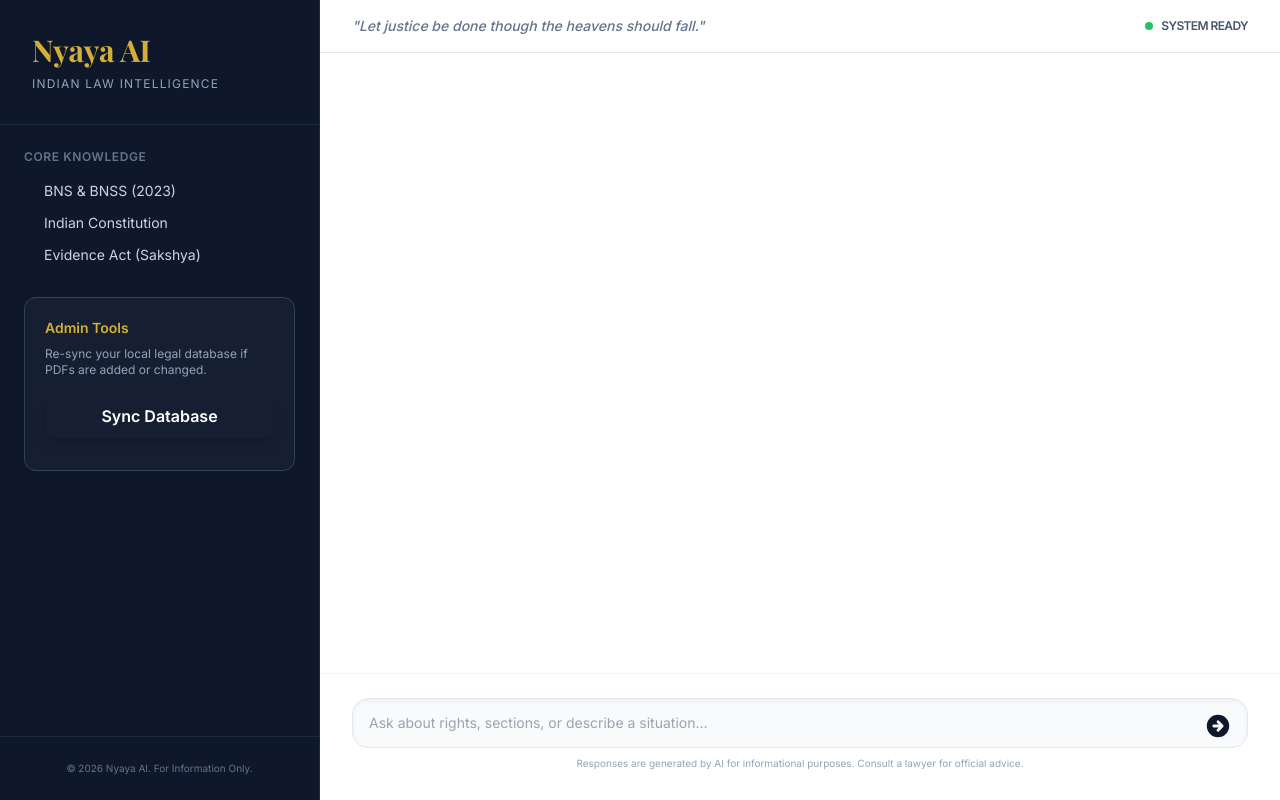
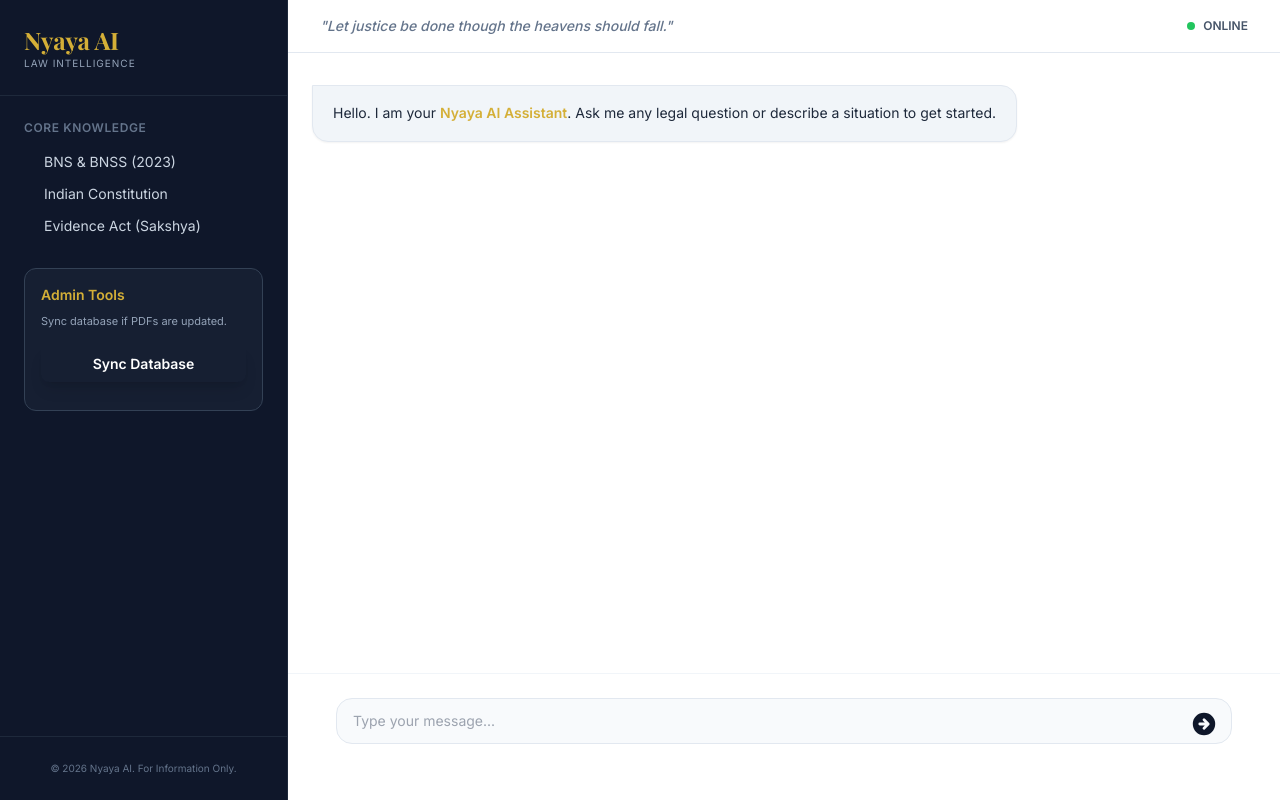
Before and after one commit to kazuaki83358/NyayaAI_Backend, a Flask app: page / in a window 1280 px wide. Run offline with Flask 3, Linux system fonts and the light colour scheme; some libraries are stand-ins or nearby versions.

Commit message:
ready for render

```diff
--- /dev/null
+++ b/runtime.txt
@@ -0,0 +1 @@
+python-3.11.11
--- a/templates/index.html
+++ b/templates/index.html
@@ -11,36 +11,57 @@
         body { font-family: 'Inter', sans-serif; }
         .serif { font-family: 'Playfair Display', serif; }
         .glass { background: rgba(255, 255, 255, 0.95); backdrop-filter: blur(10px); }
-        .bg-legal { background-color: #0f172a; } /* Deep Navy */
+        .bg-legal { background-color: #0f172a; }
         .text-gold { color: #d4af37; }
         .border-gold { border-color: #d4af37; }
-        .chat-container { height: calc(100vh - 180px); }
 
-        /* Markdown Styling */
+        /* Mobile height fix */
+        .chat-container { height: calc(100vh - 160px); }
+        @media (min-width: 1024px) {
+            .chat-container { height: calc(100vh - 180px); }
+        }
+
         .prose strong { color: #d4af37; font-weight: 700; }
         .user-bubble strong { color: white; }
         .assistant-bubble { border-left: 4px solid #d4af37; }
 
-        ::-webkit-scrollbar { width: 6px; }
+        ::-webkit-scrollbar { width: 4px; }
         ::-webkit-scrollbar-track { background: transparent; }
         ::-webkit-scrollbar-thumb { background: #cbd5e1; border-radius: 10px; }
 
         .message-fade-in {
-            animation: fadeIn 0.4s ease-out forwards;
+            animation: fadeIn 0.3s ease-out forwards;
         }
         @keyframes fadeIn {
-            from { opacity: 0; transform: translateY(10px); }
+            from { opacity: 0; transform: translateY(8px); }
             to { opacity: 1; transform: translateY(0); }
         }
+
+        /* Sidebar transition for mobile */
+        #sidebar {
+            transition: transform 0.3s ease-in-out;
+        }
+        .sidebar-open { transform: translateX(0) !important; }
     </style>
 </head>
 <body class="bg-slate-50 text-slate-900">
-    <div class="flex h-screen overflow-hidden">
+    <div class="flex h-screen overflow-hidden relative">
+
+        <!-- Mobile Sidebar Overlay -->
+        <div id="sidebar-overlay" class="fixed inset-0 bg-black/50 z-20 hidden lg:hidden"></div>
+
         <!-- Sidebar -->
-        <aside class="w-80 bg-legal text-white flex flex-col hidden lg:flex border-r border-slate-800">
-            <div class="p-8 border-b border-slate-800">
-                <h1 class="serif text-3xl text-gold mb-2">Nyaya AI</h1>
-                <p class="text-xs text-slate-400 tracking-widest uppercase">Indian Law Intelligence</p>
+        <aside id="sidebar" class="fixed inset-y-0 left-0 w-72 bg-legal text-white flex flex-col z-30 -translate-x-full lg:translate-x-0 lg:static lg:flex border-r border-slate-800">
+            <div class="p-6 border-b border-slate-800 flex justify-between items-center">
+                <div>
+                    <h1 class="serif text-2xl text-gold">Nyaya AI</h1>
+                    <p class="text-[10px] text-slate-400 tracking-widest uppercase">Law Intelligence</p>
+                </div>
+                <button id="close-sidebar" class="lg:hidden text-slate-400 hover:text-white">
+                    <svg xmlns="http://www.w3.org/2000/svg" class="h-6 w-6" fill="none" viewBox="0 0 24 24" stroke="currentColor">
+                        <path stroke-linecap="round" stroke-linejoin="round" stroke-width="2" d="M6 18L18 6M6 6l12 12" />
+                    </svg>
+                </button>
             </div>
 
             <div class="flex-1 overflow-y-auto p-6 space-y-8">
@@ -62,10 +83,10 @@
                     </ul>
                 </div>
 
-                <div class="bg-slate-800/50 rounded-xl p-5 border border-slate-700">
+                <div class="bg-slate-800/50 rounded-xl p-4 border border-slate-700">
                     <h3 class="text-sm font-semibold text-gold mb-2">Admin Tools</h3>
-                    <p class="text-xs text-slate-400 mb-4">Re-sync your local legal database if PDFs are added or changed.</p>
-                    <button id="reindex-btn" class="w-full bg-gold hover:bg-yellow-600 text-legal font-bold py-2.5 px-4 rounded-lg transition-all duration-300 transform active:scale-95 shadow-lg">
+                    <p class="text-[11px] text-slate-400 mb-4">Sync database if PDFs are updated.</p>
+                    <button id="reindex-btn" class="w-full bg-gold hover:bg-yellow-600 text-legal font-bold py-2 px-4 rounded-lg transition-all text-sm shadow-lg">
                         Sync Database
                     </button>
                     <div id="reindex-status" class="mt-3 text-[10px] text-center font-medium"></div>
@@ -78,36 +99,51 @@
         </aside>
 
         <!-- Main Content -->
-        <main class="flex-1 flex flex-col relative bg-white">
+        <main class="flex-1 flex flex-col relative bg-white min-w-0">
             <!-- Header -->
-            <header class="glass sticky top-0 z-10 px-8 py-4 border-b border-slate-200 flex justify-between items-center">
-                <div class="lg:hidden serif text-2xl text-legal font-bold">Nyaya AI</div>
-                <div class="hidden lg:block text-sm font-medium text-slate-500 italic">"Let justice be done though the heavens should fall."</div>
+            <header class="glass sticky top-0 z-10 px-4 lg:px-8 py-3 lg:py-4 border-b border-slate-200 flex justify-between items-center">
+                <div class="flex items-center">
+                    <button id="open-sidebar" class="mr-3 lg:hidden text-legal">
+                        <svg xmlns="http://www.w3.org/2000/svg" class="h-6 w-6" fill="none" viewBox="0 0 24 24" stroke="currentColor">
+                            <path stroke-linecap="round" stroke-linejoin="round" stroke-width="2" d="M4 6h16M4 12h16M4 18h16" />
+                        </svg>
+                    </button>
+                    <div class="lg:hidden serif text-xl text-legal font-bold">Nyaya AI</div>
+                    <div class="hidden lg:block text-sm font-medium text-slate-500 italic">"Let justice be done though the heavens should fall."</div>
+                </div>
+
                 <div class="flex items-center space-x-2">
                     <span class="flex h-2 w-2 rounded-full bg-green-500"></span>
-                    <span class="text-xs font-semibold text-slate-600 uppercase tracking-tighter">System Ready</span>
+                    <span class="text-[10px] lg:text-xs font-semibold text-slate-600 uppercase">Online</span>
                 </div>
             </header>
 
             <!-- Chat Area -->
-            <div id="chat-history" class="chat-container overflow-y-auto px-6 py-8 space-y-6">
+            <div id="chat-history" class="chat-container overflow-y-auto px-4 lg:px-6 py-6 lg:py-8 space-y-6">
+                <!-- Welcome Message (Dynamic) -->
+                <div class="flex justify-start message-fade-in">
+                    <div class="max-w-[90%] lg:max-w-[75%] bg-slate-100 text-slate-800 rounded-2xl rounded-tl-none px-5 py-4 shadow-sm border border-slate-200 assistant-bubble">
+                        <div class="prose prose-slate max-w-none text-sm leading-relaxed">
+                            Hello. I am your <strong>Nyaya AI Assistant</strong>. Ask me any legal question or describe a situation to get started.
+                        </div>
+                    </div>
+                </div>
             </div>
 
             <!-- Input Area -->
-            <div class="p-6 border-t border-slate-100 bg-white">
-                <div class="max-w-4xl mx-auto flex items-center gap-3">
+            <div class="p-4 lg:p-6 border-t border-slate-100 bg-white">
+                <div class="max-w-4xl mx-auto flex items-center gap-2 lg:gap-3">
                     <div class="flex-1 relative">
                         <input type="text" id="user-input"
-                               placeholder="Ask about rights, sections, or describe a situation..."
-                               class="w-full pl-4 pr-12 py-3.5 bg-slate-50 border border-slate-200 rounded-2xl focus:outline-none focus:ring-2 focus:ring-gold/50 focus:border-gold transition-all shadow-inner text-sm">
-                        <button id="send-btn" class="absolute right-2 top-1.5 p-2 text-legal hover:text-gold transition-colors">
+                               placeholder="Type your message..."
+                               class="w-full pl-4 pr-12 py-3 bg-slate-50 border border-slate-200 rounded-2xl focus:outline-none focus:ring-2 focus:ring-gold/50 focus:border-gold transition-all text-sm">
+                        <button id="send-btn" class="absolute right-2 top-1.5 p-1.5 text-legal hover:text-gold transition-colors">
                             <svg xmlns="http://www.w3.org/2000/svg" class="h-7 w-7" viewBox="0 0 20 20" fill="currentColor">
                                 <path fill-rule="evenodd" d="M10 18a8 8 0 100-16 8 8 0 000 16zm3.707-8.707l-3-3a1 1 0 00-1.414 1.414L10.586 9H7a1 1 0 100 2h3.586l-1.293 1.293a1 1 0 101.414 1.414l3-3a1 1 0 000-1.414z" clip-rule="evenodd" />
                             </svg>
                         </button>
                     </div>
                 </div>
-                <p class="mt-2 text-center text-[10px] text-slate-400">Responses are generated by AI for informational purposes. Consult a lawyer for official advice.</p>
             </div>
         </main>
     </div>
@@ -119,21 +155,34 @@
         const reindexBtn = document.getElementById('reindex-btn');
         const reindexStatus = document.getElementById('reindex-status');
 
+        // Mobile Sidebar Controls
+        const sidebar = document.getElementById('sidebar');
+        const sidebarOverlay = document.getElementById('sidebar-overlay');
+        const openSidebar = document.getElementById('open-sidebar');
+        const closeSidebar = document.getElementById('close-sidebar');
+
+        function toggleSidebar() {
+            sidebar.classList.toggle('sidebar-open');
+            sidebarOverlay.classList.toggle('hidden');
+        }
+
+        openSidebar.addEventListener('click', toggleSidebar);
+        closeSidebar.addEventListener('click', toggleSidebar);
+        sidebarOverlay.addEventListener('click', toggleSidebar);
+
         function appendMessage(role, message) {
             const isUser = role === 'user';
             const div = document.createElement('div');
             div.className = `flex ${isUser ? 'justify-end' : 'justify-start'} message-fade-in`;
 
             const contentDiv = document.createElement('div');
-            contentDiv.className = `max-w-[85%] lg:max-w-[70%] px-6 py-4 rounded-2xl shadow-sm text-sm leading-relaxed ${
+            contentDiv.className = `max-w-[90%] lg:max-w-[75%] px-5 py-3 lg:py-4 rounded-2xl shadow-sm text-sm leading-relaxed ${
                 isUser
                 ? 'bg-legal text-white rounded-tr-none user-bubble'
                 : 'bg-slate-100 text-slate-800 rounded-tl-none border border-slate-200 assistant-bubble'
             }`;
 
-            // Render Markdown
             const renderedContent = isUser ? message : marked.parse(message);
-
             const innerDiv = document.createElement('div');
             innerDiv.className = isUser ? '' : 'prose prose-slate max-w-none text-sm leading-relaxed';
             innerDiv.innerHTML = renderedContent;
@@ -151,17 +200,16 @@
             appendMessage('user', message);
             userInput.value = '';
 
-            // Loading indicator
             const loadingDiv = document.createElement('div');
             loadingDiv.className = 'flex justify-start message-fade-in';
             loadingDiv.innerHTML = `
-                <div class="bg-slate-100 text-slate-500 rounded-2xl rounded-tl-none px-6 py-3 border border-slate-200 flex items-center space-x-2">
+                <div class="bg-slate-100 text-slate-500 rounded-2xl rounded-tl-none px-4 py-2 border border-slate-200 flex items-center space-x-2">
                     <div class="flex space-x-1">
-                        <div class="w-1.5 h-1.5 bg-slate-400 rounded-full animate-bounce"></div>
-                        <div class="w-1.5 h-1.5 bg-slate-400 rounded-full animate-bounce [animation-delay:-.3s]"></div>
-                        <div class="w-1.5 h-1.5 bg-slate-400 rounded-full animate-bounce [animation-delay:-.5s]"></div>
+                        <div class="w-1 h-1.5 bg-slate-400 rounded-full animate-bounce"></div>
+                        <div class="w-1 h-1.5 bg-slate-400 rounded-full animate-bounce [animation-delay:-.3s]"></div>
+                        <div class="w-1 h-1.5 bg-slate-400 rounded-full animate-bounce [animation-delay:-.5s]"></div>
                     </div>
-                    <span class="text-xs font-medium italic">Thinking...</span>
+                    <span class="text-[11px] font-medium italic">Consulting codex...</span>
                 </div>`;
             chatHistory.appendChild(loadingDiv);
             chatHistory.scrollTop = chatHistory.scrollHeight;
@@ -173,39 +221,30 @@
                     body: JSON.stringify({ message })
                 });
                 const data = await response.json();
-
                 chatHistory.removeChild(loadingDiv);
                 appendMessage('assistant', data.response || data.error || "An error occurred.");
             } catch (error) {
                 chatHistory.removeChild(loadingDiv);
-                appendMessage('assistant', 'System Error: Connection to Nyaya AI backend failed.');
+                appendMessage('assistant', 'System Error: Connection failed.');
             }
         }
 
         sendBtn.addEventListener('click', sendMessage);
-        userInput.addEventListener('keypress', (e) => {
-            if (e.key === 'Enter') sendMessage();
-        });
+        userInput.addEventListener('keypress', (e) => { if (e.key === 'Enter') sendMessage(); });
 
         reindexBtn.addEventListener('click', async () => {
             reindexBtn.disabled = true;
-            reindexBtn.innerHTML = '<span class="flex items-center justify-center"><svg class="animate-spin -ml-1 mr-2 h-4 w-4 text-legal" xmlns="http://www.w3.org/2000/svg" fill="none" viewBox="0 0 24 24"><circle class="opacity-25" cx="12" cy="12" r="10" stroke="currentColor" stroke-width="4"></circle><path class="opacity-75" fill="currentColor" d="M4 12a8 8 0 018-8V0C5.373 0 0 5.373 0 12h4zm2 5.291A7.962 7.962 0 014 12H0c0 3.042 1.135 5.824 3 7.938l3-2.647z"></path></svg> Syncing...</span>';
-            reindexStatus.innerText = 'Analyzing PDFs & updating vector indices...';
+            reindexBtn.innerHTML = 'Syncing...';
+            reindexStatus.innerText = 'Updating vector indices...';
             reindexStatus.className = 'mt-3 text-[10px] text-center font-medium text-gold';
 
             try {
                 const response = await fetch('/reindex', { method: 'POST' });
                 const data = await response.json();
-
-                if (data.success) {
-                    reindexStatus.innerText = 'Database synchronization complete.';
-                    reindexStatus.className = 'mt-3 text-[10px] text-center font-medium text-green-400';
-                } else {
-                    reindexStatus.innerText = data.message;
-                    reindexStatus.className = 'mt-3 text-[10px] text-center font-medium text-red-400';
-                }
+                reindexStatus.innerText = data.success ? 'Sync complete.' : 'Sync failed.';
+                reindexStatus.className = `mt-3 text-[10px] text-center font-medium ${data.success ? 'text-green-400' : 'text-red-400'}`;
             } catch (error) {
-                reindexStatus.innerText = 'Database sync failed.';
+                reindexStatus.innerText = 'Sync error.';
                 reindexStatus.className = 'mt-3 text-[10px] text-center font-medium text-red-400';
             } finally {
                 reindexBtn.disabled = false;
```
Also changed, not shown: render.yaml (added, +12 -0 lines), requirements.txt (+7 -6 lines), README.md, 1 other file.
